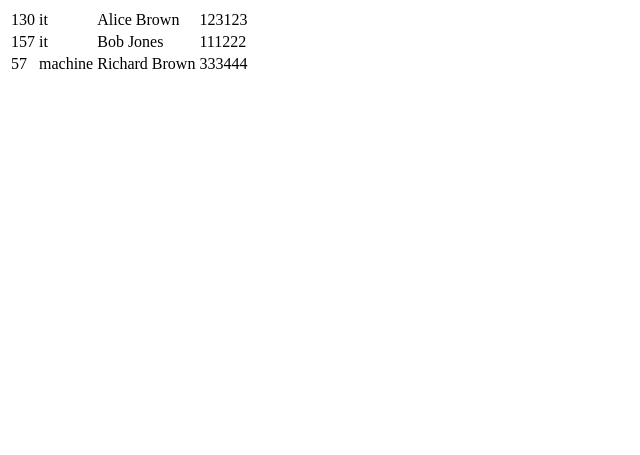
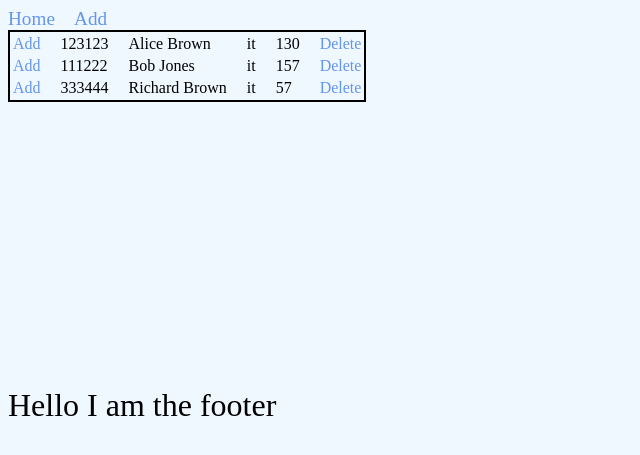
Before and after one commit to Hypnootis/backend-course, a Flask app: page / in a window 1280 px wide. Shown: the top 455 px of the page, without its empty margins (0-640 px from the left). Run offline with Flask 2, Linux system fonts and the light colour scheme.

Commit message:
Nearly done with exercise3

```diff
--- a/exercise3/app.py
+++ b/exercise3/app.py
@@ -2,9 +2,29 @@ from flask import Flask, jsonify, make_response, render_template, url_for
 
 app = Flask(__name__, template_folder="templates")
 
+students = [
+    {"student_number": 123123,
+        "name": "Alice Brown",
+        "credits": 130,
+        "degree": "it"},
+    {"student_number": 111222,
+        "name": "Bob Jones",
+        "credits": 157,
+        "degree": "it"},
+    {"student_number": 333444,
+        "name": "Richard Brown",
+        "credits": 57,
+        "degree": "it"}
+]
+
 @app.route("/")
+@app.route("/home")
 def index():
-    return render_template("home.html")
+    return render_template("home.html", my_students=students)
+
+@app.route("/add")
+def add():
+    return render_template("add.html")
 
 if __name__ == "__main__":
     app.debug = True
--- a/exercise3/static/styles/styles.css
+++ b/exercise3/static/styles/styles.css
@@ -1,6 +1,14 @@
 * {
-    background-color: aquamarine;
-    border: 1px solid red;
+    background-color: aliceblue;
+}
+
+.nav-bar {
+    font-size: larger;
+}
+
+a {
+    color: cornflowerblue;
+    text-decoration: none;
 }
 
 #footer{
@@ -9,3 +17,7 @@
     margin-top: 20%;
 
 }
+
+table {
+    border: 2px solid black;
+}
--- a/exercise3/templates/base.html
+++ b/exercise3/templates/base.html
@@ -7,6 +7,9 @@
         {%endblock%}
     </head>
     <body>
+        <div class="nav-bar">
+            <a href="home">Home</a>&emsp;<a href="add">Add</a>
+        </div>
         <div id="content">{%block content%}{%endblock%}</div>
         <div id="footer">
             {%block footer%}
--- a/exercise3/templates/home.html
+++ b/exercise3/templates/home.html
@@ -5,6 +5,16 @@
 {%endblock%}
 
 {%block content%}
-<h1>Welcome to the home page!</h1>
-<p>Glad to see you here</p>
+<table>
+    {%for student in my_students%}
+    <tr>
+        <td><a href="{{url_for('add')}}">Add</a></td>
+        <td>&emsp;{{student["student_number"]}}</td>
+        <td>&emsp;{{student["name"]}}</td>
+        <td>&emsp;{{student["degree"]}}</td>
+        <td>&emsp;{{student["credits"]}}&emsp;</td>
+        <td><a href="{{url_for('add')}}">Delete</a></td>
+    </tr>
+    {%endfor%}
+</table>
 {%endblock%}
```
Also changed, not shown: exercise3/templates/add.html (+13 -8 lines).
